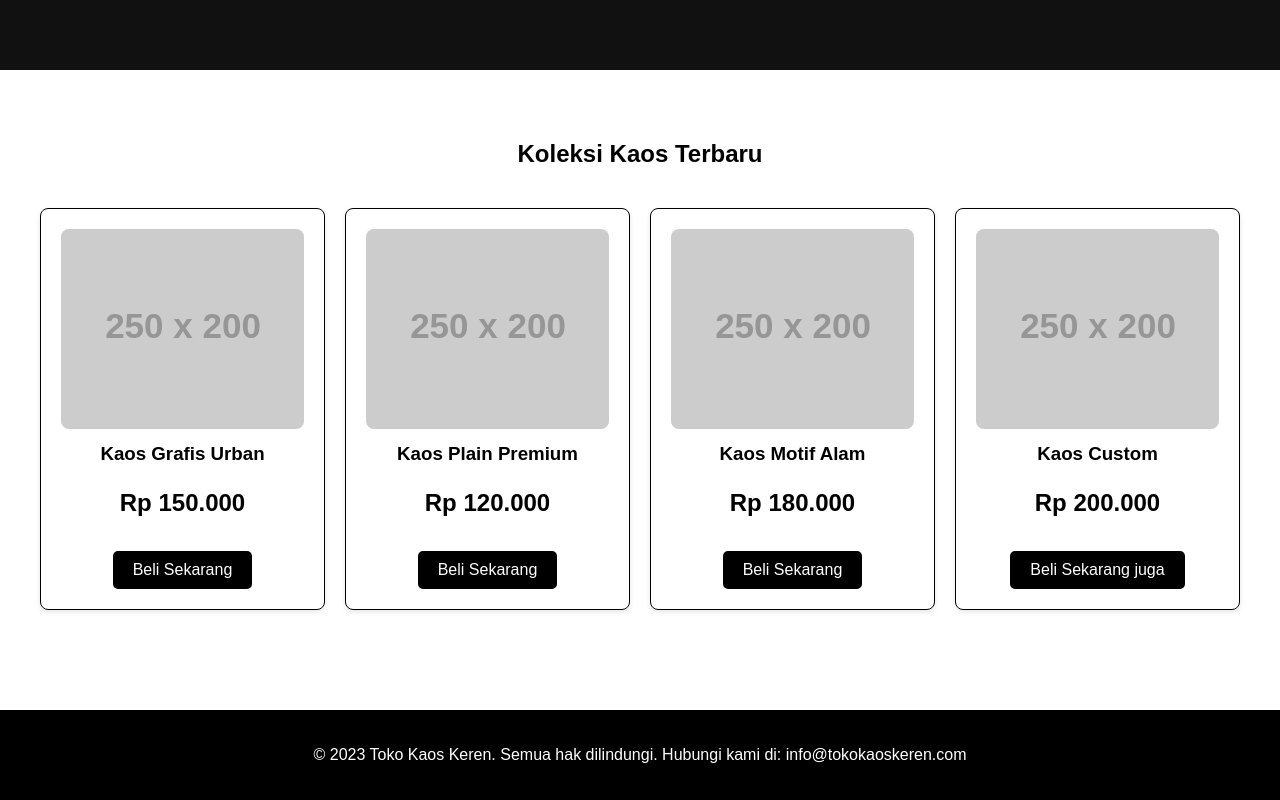
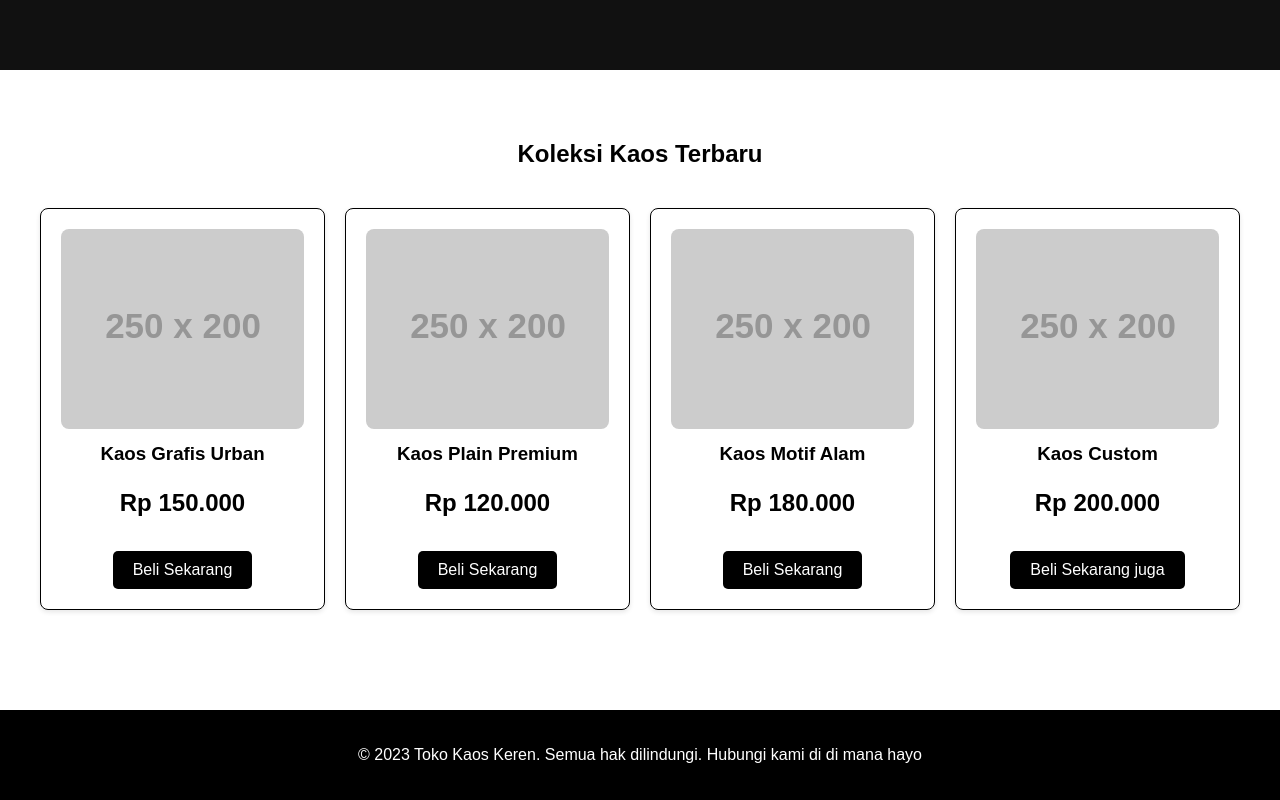
Before and after one commit to kho1rullll/praktek123, a plain HTML site: page index.html in a window 1280 px wide. Shown: the part 415-1215 px from the top of the page. Drawn offline with Linux system fonts and the light colour scheme; placeholder pictures from the web are drawn by us.

Commit message:
ganti info hubungi kontak person

```diff
--- a/index.html
+++ b/index.html
@@ -153,7 +153,7 @@
     </section>
 
     <footer id="contact">
-        <p>&copy; 2023 Toko Kaos Keren. Semua hak dilindungi. Hubungi kami di: info@tokokaoskeren.com</p>
+        <p>&copy; 2023 Toko Kaos Keren. Semua hak dilindungi. Hubungi kami di di mana hayo</p>
     </footer>
 </body>
 </html>
```
